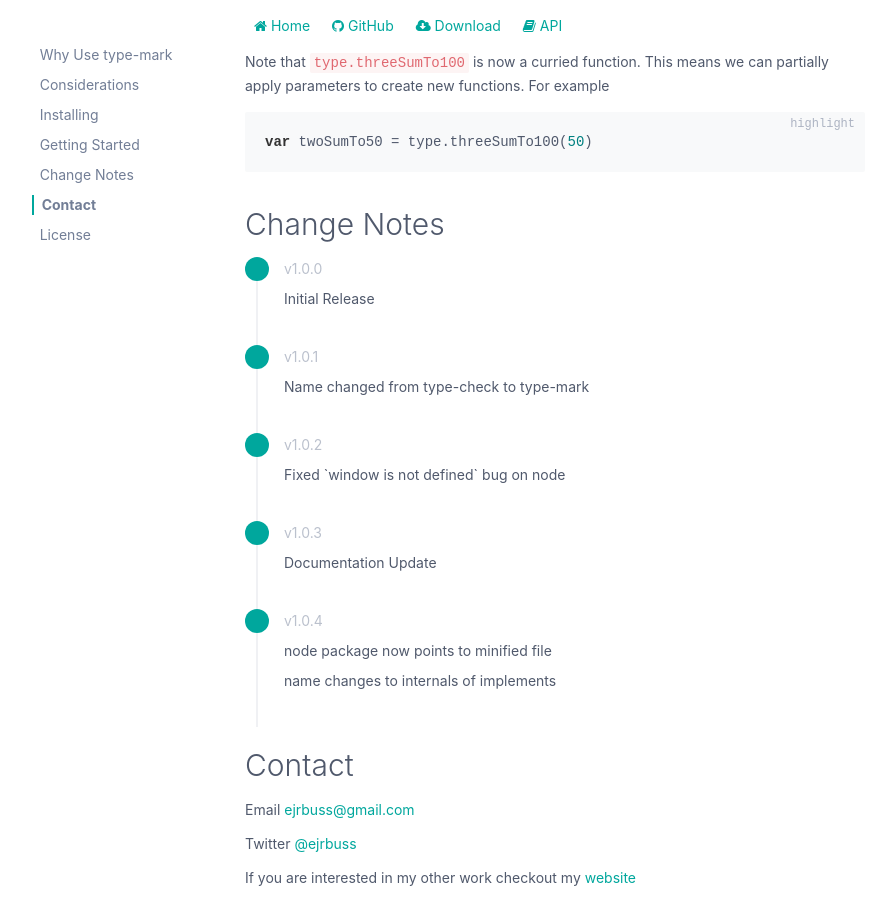
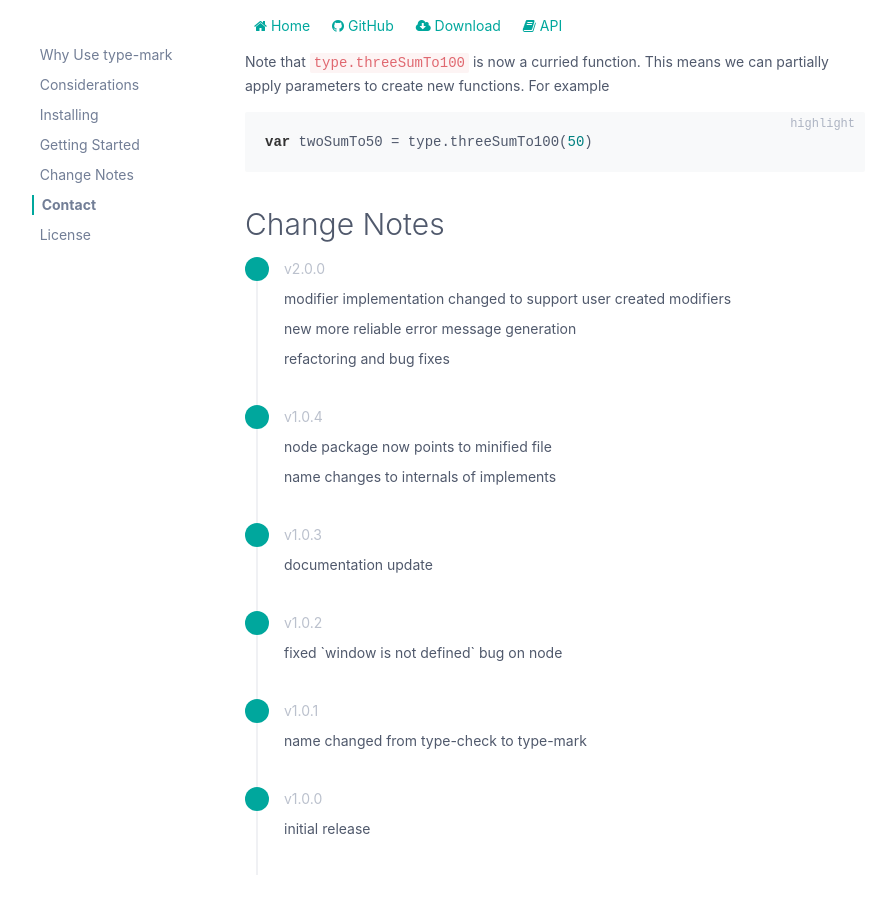
Before and after one commit to ejrbuss/type-mark, a Jekyll site: the page built from docs/index.md, in a window 1280 px wide and 900 px high, scrolled down 10952 px. Shown: the whole window, without its empty margins (85-970 px from the left). Built offline with Jekyll 4.4.1, drawn with Linux system fonts in a browser that asks for light colours.

Commit message:
added change notes

```diff
--- a/docs/_includes/changes.html
+++ b/docs/_includes/changes.html
@@ -1,52 +1,15 @@
 <div class="timeline">
-    <div class="timeline-item" id="v1-0-0">
+    <div class="timeline-item" id="v2-0-0">
         <div class="timeline-left">
-            <a href="#v1-0-0" class="timeline-icon icon-lg tooltip" data-tooltip="v1.0.0"></a>
+            <a href="#v2-0-0" class="timeline-icon icon-lg tooltip" data-tooltip="v2.0.0"></a>
         </div>
         <div class="timeline-content">
             <div class="tile">
                 <div class="tile-content">
-                    <p class="tile-subtitle">v1.0.0</p>
-                    <p class="tile-title">Initial Release</p>
-                </div>
-            </div>
-        </div>
-    </div>
-    <div class="timeline-item" id="v1-0-1">
-        <div class="timeline-left">
-            <a href="#v1-0-1" class="timeline-icon icon-lg tooltip" data-tooltip="v1.0.1"></a>
-        </div>
-        <div class="timeline-content">
-            <div class="tile">
-                <div class="tile-content">
-                    <p class="tile-subtitle">v1.0.1</p>
-                    <p class="tile-title">Name changed from type-check to type-mark</p>
-                </div>
-            </div>
-        </div>
-    </div>
-    <div class="timeline-item" id="v1-0-2">
-        <div class="timeline-left">
-            <a href="#v1-0-2" class="timeline-icon icon-lg tooltip" data-tooltip="v1.0.2"></a>
-        </div>
-        <div class="timeline-content">
-            <div class="tile">
-                <div class="tile-content">
-                    <p class="tile-subtitle">v1.0.2</p>
-                    <p class="tile-title">Fixed `window is not defined` bug on node</p>
-                </div>
-            </div>
-        </div>
-    </div>
-    <div class="timeline-item" id="v1-0-3">
-        <div class="timeline-left">
-            <a href="#v1-0-3" class="timeline-icon icon-lg tooltip" data-tooltip="v1.0.3"></a>
-        </div>
-        <div class="timeline-content">
-            <div class="tile">
-                <div class="tile-content">
-                    <p class="tile-subtitle">v1.0.3</p>
-                    <p class="tile-title">Documentation Update</p>
+                    <p class="tile-subtitle">v2.0.0</p>
+                    <p class="tile-title">modifier implementation changed to support user created modifiers</p>
+                    <p class="tile-title">new more reliable error message generation</p>
+                    <p class="tile-title">refactoring and bug fixes</p>
                 </div>
             </div>
         </div>
@@ -65,4 +28,56 @@
             </div>
         </div>
     </div>
+    <div class="timeline-item" id="v1-0-3">
+        <div class="timeline-left">
+            <a href="#v1-0-3" class="timeline-icon icon-lg tooltip" data-tooltip="v1.0.3"></a>
+        </div>
+        <div class="timeline-content">
+            <div class="tile">
+                <div class="tile-content">
+                    <p class="tile-subtitle">v1.0.3</p>
+                    <p class="tile-title">documentation update</p>
+                </div>
+            </div>
+        </div>
+    </div>
+    <div class="timeline-item" id="v1-0-2">
+        <div class="timeline-left">
+            <a href="#v1-0-2" class="timeline-icon icon-lg tooltip" data-tooltip="v1.0.2"></a>
+        </div>
+        <div class="timeline-content">
+            <div class="tile">
+                <div class="tile-content">
+                    <p class="tile-subtitle">v1.0.2</p>
+                    <p class="tile-title">fixed `window is not defined` bug on node</p>
+                </div>
+            </div>
+        </div>
+    </div>
+    <div class="timeline-item" id="v1-0-1">
+        <div class="timeline-left">
+            <a href="#v1-0-1" class="timeline-icon icon-lg tooltip" data-tooltip="v1.0.1"></a>
+        </div>
+        <div class="timeline-content">
+            <div class="tile">
+                <div class="tile-content">
+                    <p class="tile-subtitle">v1.0.1</p>
+                    <p class="tile-title">name changed from type-check to type-mark</p>
+                </div>
+            </div>
+        </div>
+    </div>
+    <div class="timeline-item" id="v1-0-0">
+        <div class="timeline-left">
+            <a href="#v1-0-0" class="timeline-icon icon-lg tooltip" data-tooltip="v1.0.0"></a>
+        </div>
+        <div class="timeline-content">
+            <div class="tile">
+                <div class="tile-content">
+                    <p class="tile-subtitle">v1.0.0</p>
+                    <p class="tile-title">initial release</p>
+                </div>
+            </div>
+        </div>
+    </div>
 </div>
```
